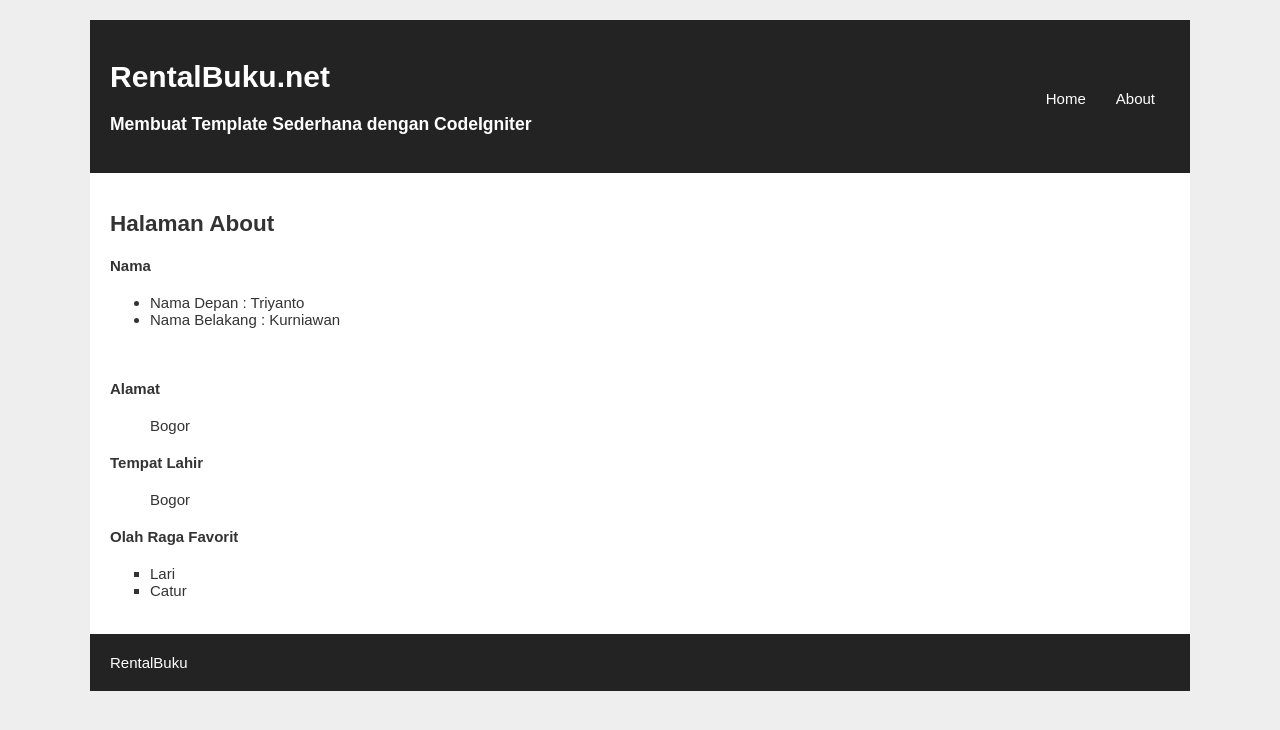
After one commit to kurniawan-015/pustaka-booking, a CodeIgniter app: page /pustaka-booking/index.php/web/about in a window 1280 px wide. The commit adds this page. Shown: the top 730 px of the page. Run offline with CodeIgniter, Linux system fonts and the light colour scheme.

```diff
--- a/application/config/autoload.php
+++ b/application/config/autoload.php
@@ -58,7 +58,7 @@ $autoload['packages'] = array('url');
 |
 |	$autoload['libraries'] = array('user_agent' => 'ua');
 */
-$autoload['libraries'] = array();
+$autoload['libraries'] = array('form_validation');
 
 /*
 | -------------------------------------------------------------------
--- a/application/controllers/Web.php
+++ b/application/controllers/Web.php
@@ -1,14 +1,24 @@
-<?php
-defined('BASEPATH') or exit ('no direct script access allowed');
-class Web extends CI_Controller{
- function __construct(){
- parent::__construct();
- $this->load->helper('url');
- }
- public function index(){
- $data['judul'] = "Halaman Depan";
- $this->load->view('v_header',$data);
- $this->load->view('v_index',$data);
- $this->load->view('v_footer',$data);
- }
+<?php defined('BASEPATH') or exit('no direct script access allowed');
+class Web extends CI_Controller
+{
+    function __construct()
+    {
+        parent::__construct();
+        $this->load->helper('url');
+    }
+    public function index()
+    {
+        $data['judul'] = 'Halaman Depan';
+        $this->load->view('v_header', $data);
+        $this->load->view('v_index', $data);
+
+        $this->load->view('v_footer', $data);
+    }
+    public function about()
+    {
+        $data['judul'] = "Halaman About";
+        $this->load->view('v_header', $data);
+        $this->load->view('v_about', $data);
+        $this->load->view('v_footer', $data);
+    }
 }
--- /dev/null
+++ b/application/views/v_about.php
@@ -0,0 +1,24 @@
+<section>
+    <h1><?php echo $judul ?></h1>
+
+    <h4>Nama</h4>
+    <ul type="disc">
+        <li>Nama Depan : Triyanto</li>
+        <li>Nama Belakang : Kurniawan</li>
+    </ul>
+    <br>
+    <h4>Alamat</h4>
+    <ul type="none">
+        <li> Bogor</li>
+    </ul>
+
+    <h4>Tempat Lahir</h4>
+    <ul type="none">
+        <li>Bogor</li>
+    </ul>
+    <h4>Olah Raga Favorit</h4>
+    <ul type="square">
+        <li>Lari</li>
+        <li>Catur</li>
+    </ul>
+</section>
```
Also changed, not shown: application/controllers/Matakuliah.php (+11 -7 lines), application/controllers/latihan1.php (+3 -5 lines), application/views/view-data-matakuliah.php (+5 -14 lines), application/views/view-form-matakuliah.php (+5 -13 lines).
